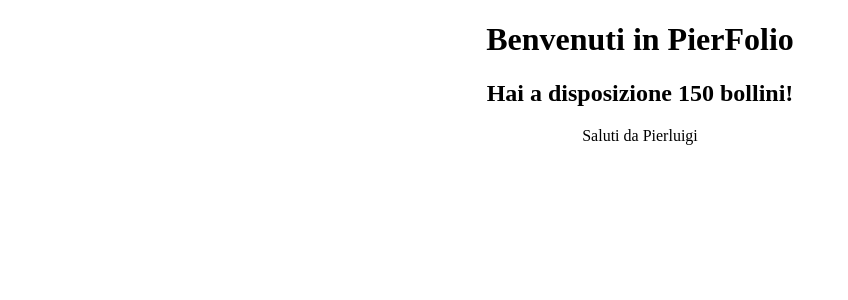
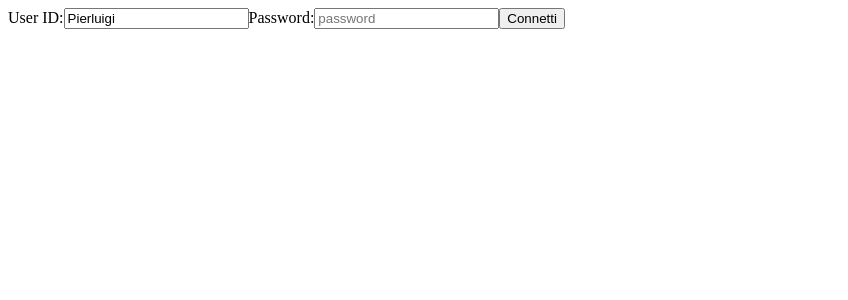
Before and after one commit to PierluigiPapa/angular16, an Angular app: page / in a window 1280 px wide. Shown: the top 300 px of the page, without its empty margins (0-848 px from the left). Built offline with nearby package versions, Linux system fonts and the light colour scheme.

Commit message:
feat: lez. #3 (created login component and login form)

```diff
--- a/src/app/app.component.html
+++ b/src/app/app.component.html
@@ -1,11 +1 @@
-<div style="text-align: center;">
-  <h1>
-    {{saluti}}
-  </h1>
-
-  <h2>
-    Hai a disposizione {{bollini}} bollini!
-  </h2>
-
-  <app-welcome></app-welcome>
-</div>
+<app-login></app-login>
--- a/src/app/app.module.ts
+++ b/src/app/app.module.ts
@@ -4,11 +4,13 @@ import { BrowserModule } from '@angular/platform-browser';
 import { AppRoutingModule } from './app-routing.module';
 import { AppComponent } from './app.component';
 import { WelcomeComponent } from './welcome/welcome.component';
+import { LoginComponent } from './login/login.component';
 
 @NgModule({
   declarations: [
     AppComponent,
-    WelcomeComponent
+    WelcomeComponent,
+    LoginComponent
   ],
   imports: [
     BrowserModule,
--- /dev/null
+++ b/src/app/login/login.component.html
@@ -0,0 +1,7 @@
+<label for="userID"> User ID:</label>
+<input type="text" id="userID" placeholder="Nome utente" value="{{userID}}">
+
+<label for="password">Password:</label>
+<input type="password" id="password" placeholder="password">
+
+<button (click) = gestAuth()>Connetti</button>
--- /dev/null
+++ b/src/app/login/login.component.ts
@@ -0,0 +1,22 @@
+import { Component } from '@angular/core';
+
+@Component({
+  selector: 'app-login',
+  templateUrl: './login.component.html',
+  styleUrls: ['./login.component.css']
+})
+export class LoginComponent {
+
+  userID : String = "Pierluigi";
+  password : String = "";
+
+  constructor() {}
+
+    ngOnInit() : void{
+    }
+
+    gestAuth = () : void => {
+      console.log(this.userID)
+    }
+
+  }
```
Also changed, not shown: src/app/login/login.component.css (added).
